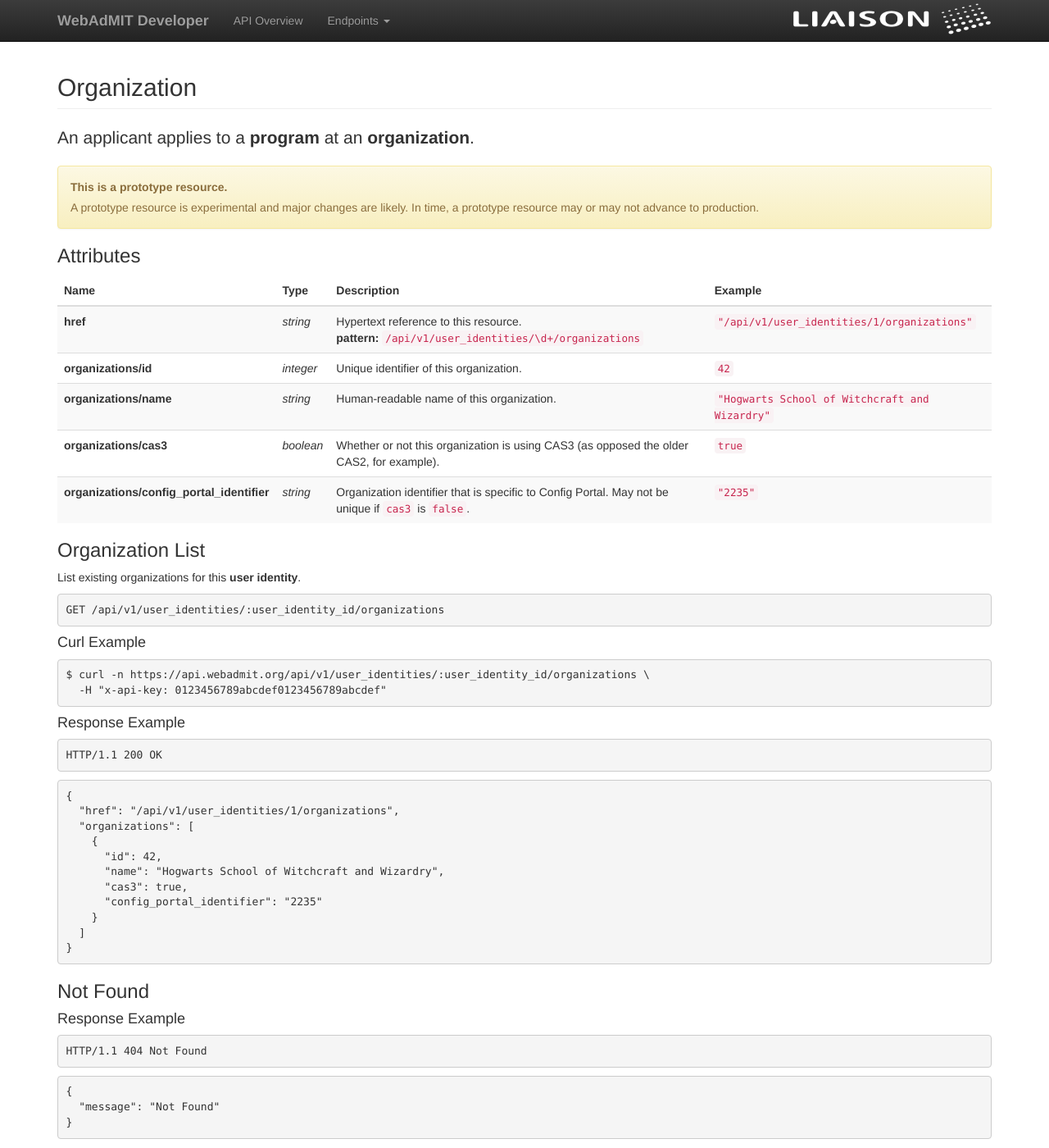
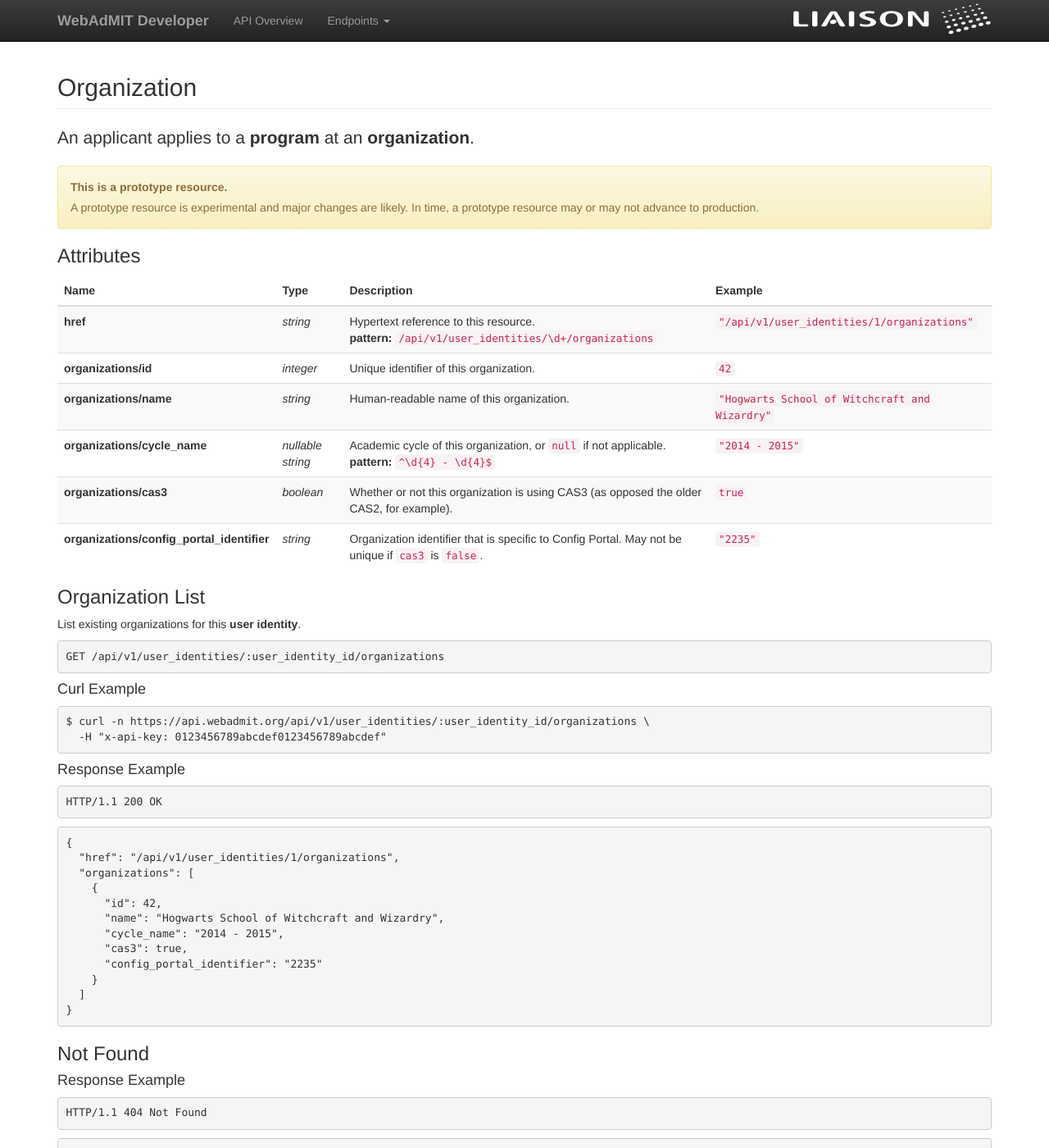
Before and after one commit to Liaison-Intl/Liaison-Intl.github.io, a Jekyll site: the page built from organization.md, in a window 1280 px wide and 1400 px high. Shown: the whole window at 82% size. Built offline with Jekyll 4.4.1, drawn with Linux system fonts in a browser that asks for light colours; nearby versions of some CDN libraries.

Commit message:
[NF-6879] snapshot

```diff
--- a/organization.md
+++ b/organization.md
@@ -43,6 +43,12 @@ title: Organization
 <td><code>&quot;Hogwarts School of Witchcraft and Wizardry&quot;</code></td>
 </tr>
 <tr>
+<td><strong>organizations/cycle_name</strong></td>
+<td><em>nullable string</em></td>
+<td>Academic cycle of this organization, or <code>null</code> if not applicable.<br/> <strong>pattern:</strong> <code>^\d{4} - \d{4}$</code></td>
+<td><code>&quot;2014 - 2015&quot;</code></td>
+</tr>
+<tr>
 <td><strong>organizations/cas3</strong></td>
 <td><em>boolean</em></td>
 <td>Whether or not this organization is using CAS3 (as opposed the older CAS2, for example).</td>
@@ -80,6 +86,7 @@ title: Organization
     {
       &quot;id&quot;: 42,
       &quot;name&quot;: &quot;Hogwarts School of Witchcraft and Wizardry&quot;,
+      &quot;cycle_name&quot;: &quot;2014 - 2015&quot;,
       &quot;cas3&quot;: true,
       &quot;config_portal_identifier&quot;: &quot;2235&quot;
     }
--- a/schemata/organization.json
+++ b/schemata/organization.json
@@ -42,6 +42,12 @@
             "description": "Human-readable name of this organization.",
             "example": "Hogwarts School of Witchcraft and Wizardry"
           },
+          "cycle_name": {
+            "type": ["string", "null"],
+            "description": "Academic cycle of this organization, or `null` if not applicable.",
+            "pattern": "^\\d{4} - \\d{4}$",
+            "example": "2014 - 2015"
+          },
           "cas3": {
             "type": "boolean",
             "description": "Whether or not this organization is using CAS3 (as opposed the older CAS2, for example).",
```
